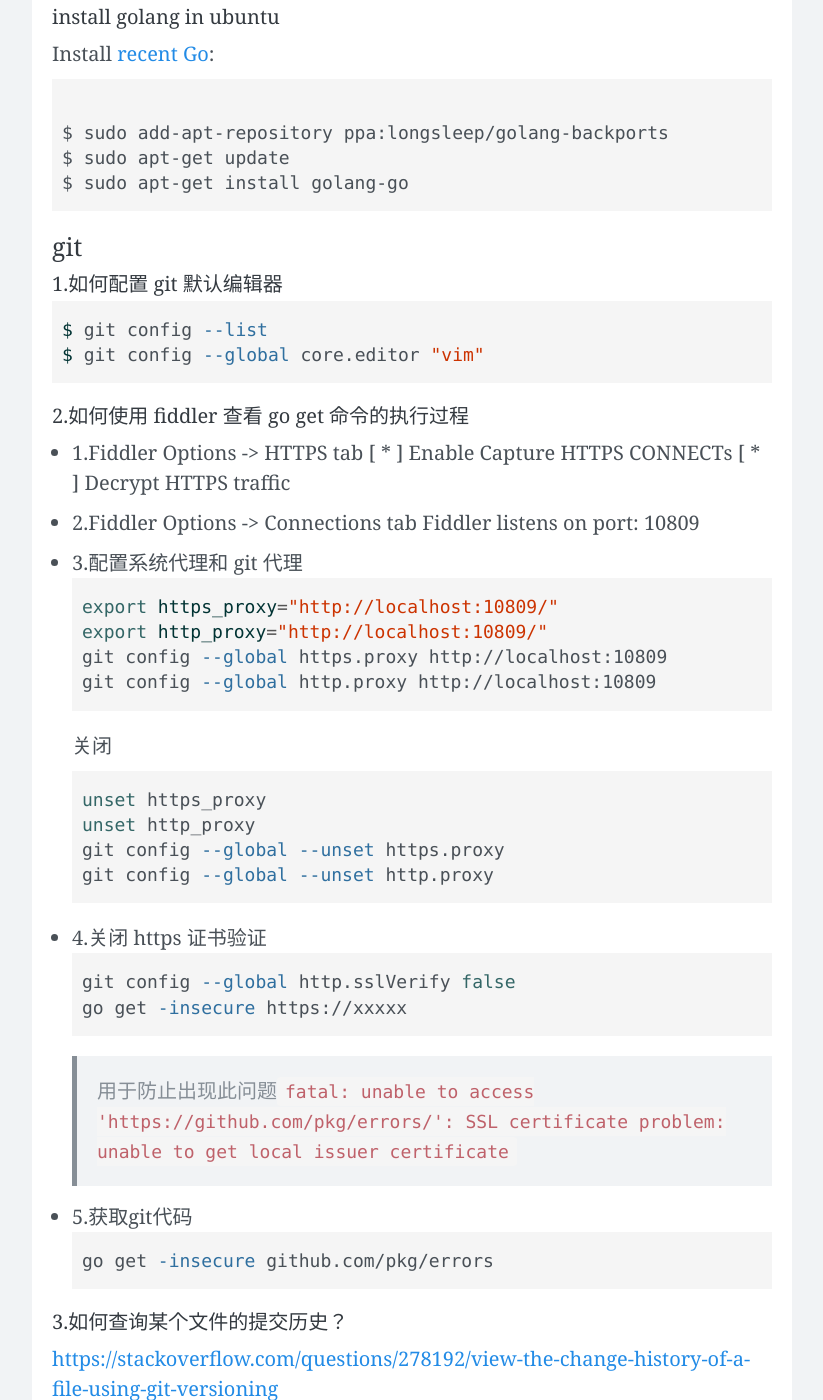
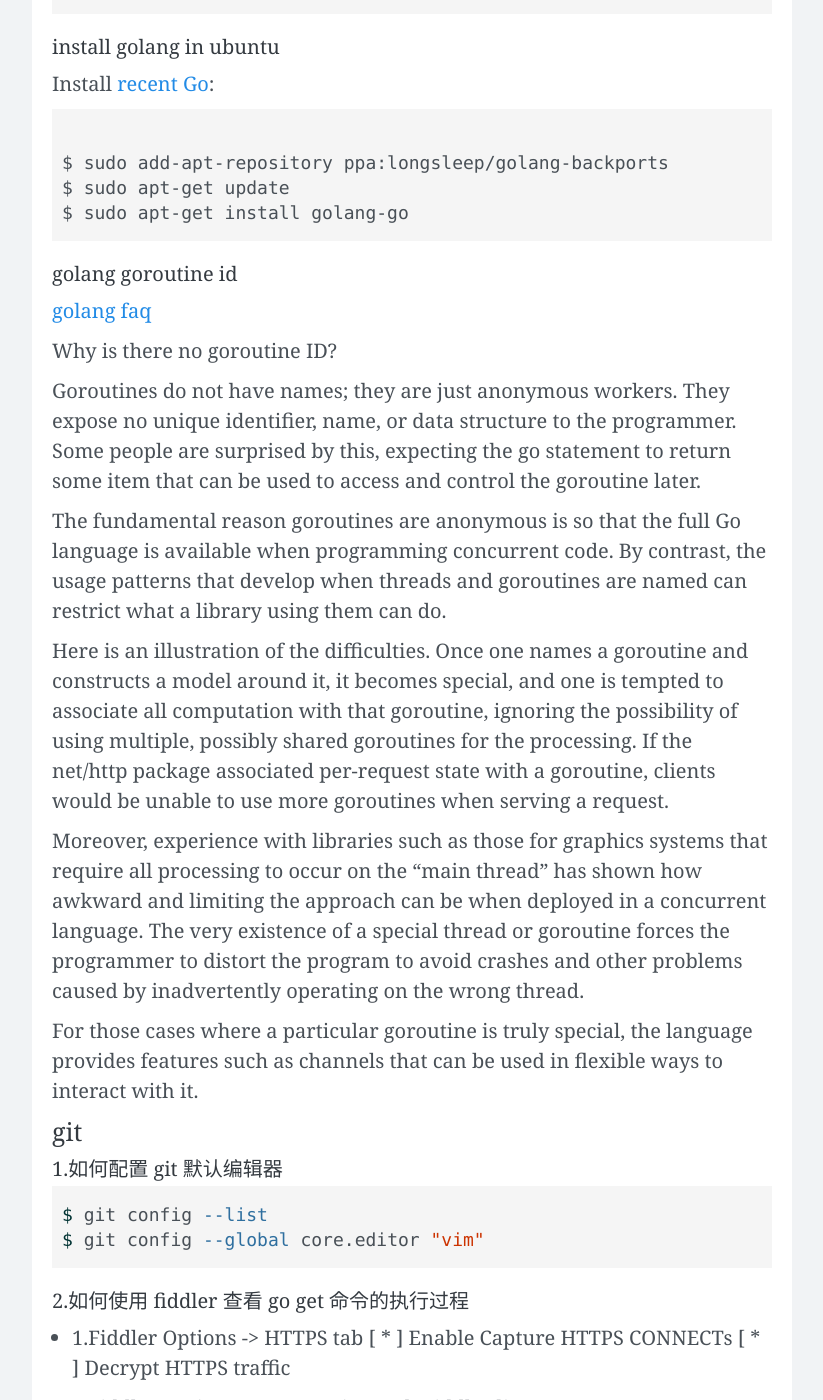
Before and after one commit to wangtiga/wangtiga.github.io, a Jekyll site: the page built from _posts/2019-09-17-linux_command.md, in a window 1280 px wide and 1400 px high, scrolled down 15238 px. Shown: the whole window, without its empty margins (228-1051 px from the left). Built offline with Jekyll 4.4.1, drawn with Linux system fonts in a browser that asks for light colours; nearby versions of some CDN libraries; comment, search, counter and statistics services are not loaded.

Commit message:
updated from r1

````diff
--- a/_posts/2019-09-17-linux_command.md
+++ b/_posts/2019-09-17-linux_command.md
@@ -665,6 +665,23 @@ $ sudo apt-get update
 $ sudo apt-get install golang-go
 ```
 
+#### golang goroutine id
+
+[golang faq](https://golang.org/doc/faq#no_goroutine_id)
+
+Why is there no goroutine ID?
+
+Goroutines do not have names; they are just anonymous workers. They expose no unique identifier, name, or data structure to the programmer. Some people are surprised by this, expecting the go statement to return some item that can be used to access and control the goroutine later.
+
+The fundamental reason goroutines are anonymous is so that the full Go language is available when programming concurrent code. By contrast, the usage patterns that develop when threads and goroutines are named can restrict what a library using them can do.
+
+Here is an illustration of the difficulties. Once one names a goroutine and constructs a model around it, it becomes special, and one is tempted to associate all computation with that goroutine, ignoring the possibility of using multiple, possibly shared goroutines for the processing. If the net/http package associated per-request state with a goroutine, clients would be unable to use more goroutines when serving a request.
+
+Moreover, experience with libraries such as those for graphics systems that require all processing to occur on the "main thread" has shown how awkward and limiting the approach can be when deployed in a concurrent language. The very existence of a special thread or goroutine forces the programmer to distort the program to avoid crashes and other problems caused by inadvertently operating on the wrong thread.
+
+For those cases where a particular goroutine is truly special, the language provides features such as channels that can be used in flexible ways to interact with it.
+
+
 
 
 
````
